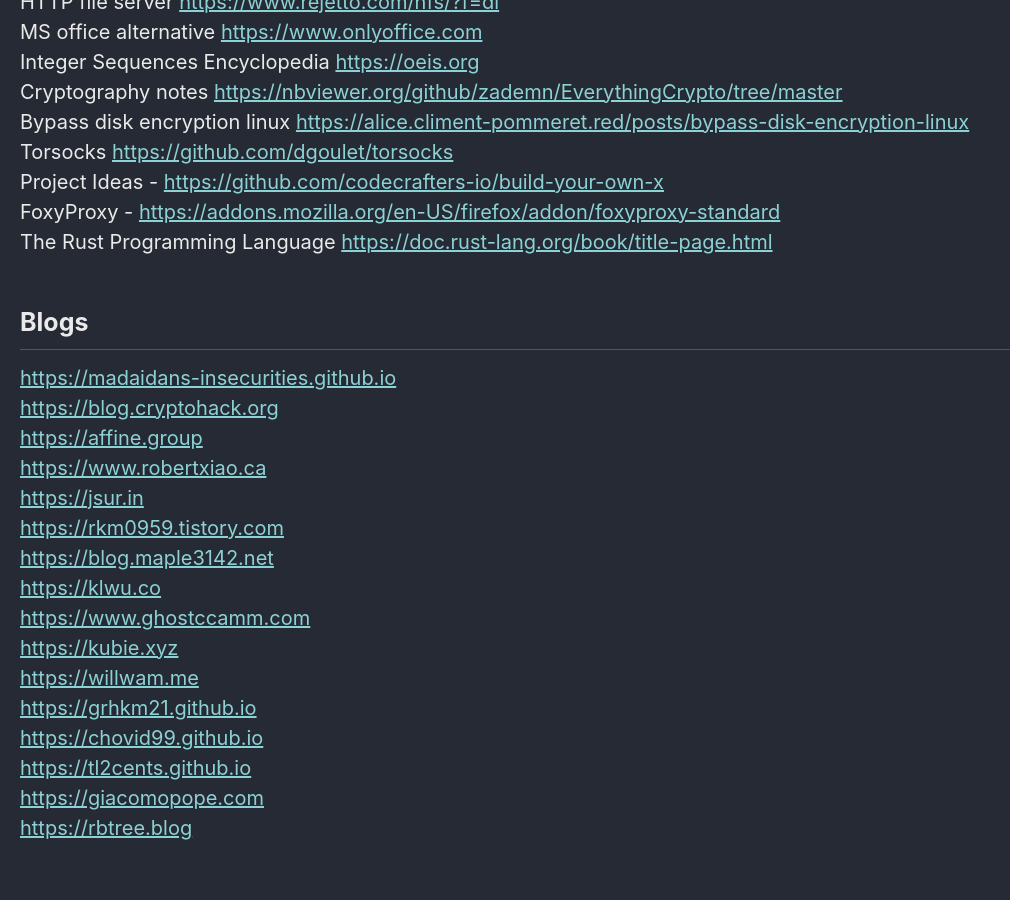
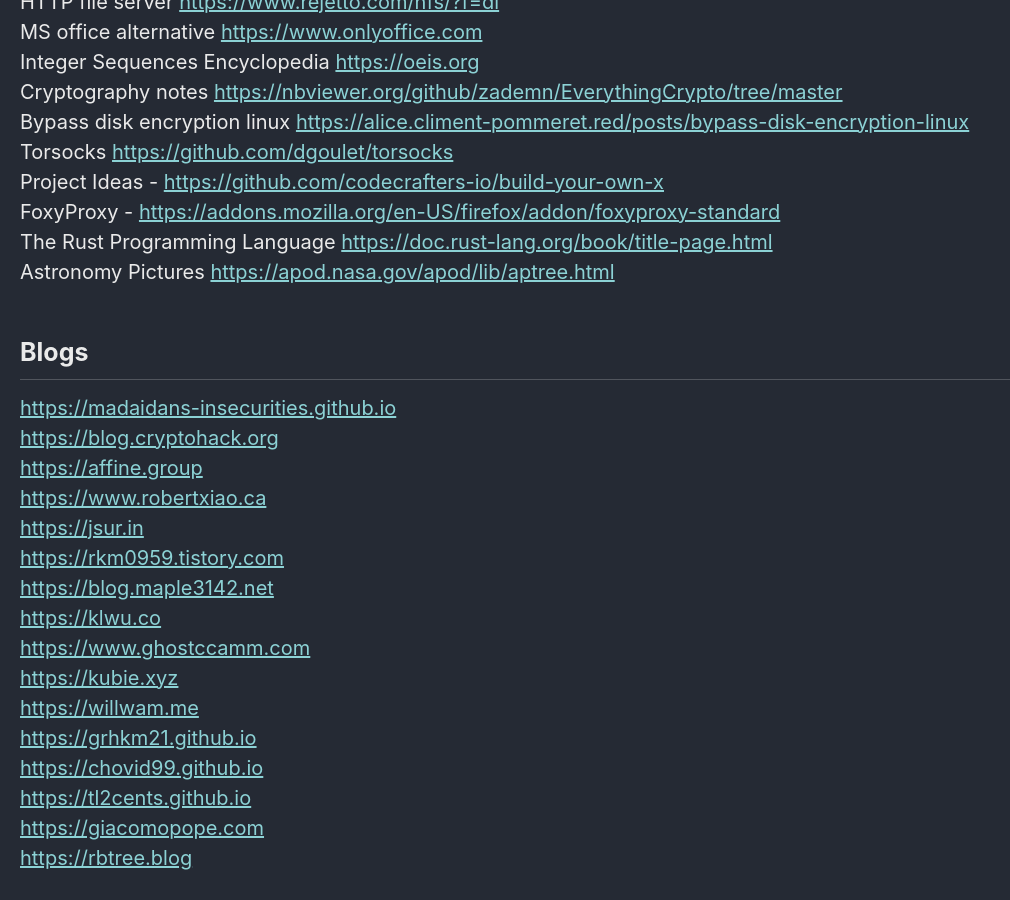
Before and after one commit to Connor-McCartney/Connor-McCartney.github.io, a Jekyll site: the page built from _pages/misc/resources.md, in a window 1280 px wide and 900 px high, scrolled down 1607 px. Shown: the whole window, without its empty margins (0-1010 px from the left). Built offline with Jekyll 4.4.1, drawn with Linux system fonts in a browser that asks for light colours; cached includes are drawn as plain includes.

Commit message:
Update resources.md

```diff
--- a/_pages/misc/resources.md
+++ b/_pages/misc/resources.md
@@ -56,6 +56,7 @@ Torsocks <https://github.com/dgoulet/torsocks> <br>
 Project Ideas - <https://github.com/codecrafters-io/build-your-own-x> <br>
 FoxyProxy - <https://addons.mozilla.org/en-US/firefox/addon/foxyproxy-standard> <br>
 The Rust Programming Language <https://doc.rust-lang.org/book/title-page.html> <br>
+Astronomy Pictures <https://apod.nasa.gov/apod/lib/aptree.html> <br>
 
 ## Blogs
 
```
